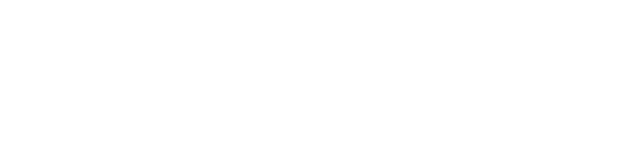
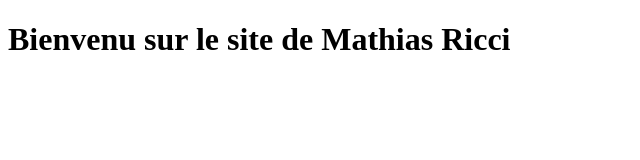
Before and after one commit to MathiasRicci/MathiasRicci.github.io, a plain HTML site: page index.html in a window 1280 px wide. Shown: the whole page, without its empty margins (0-640 px from the left). Drawn offline with Linux system fonts and the light colour scheme.

Commit message:
Titre d'accueil

```diff
--- a/index.html
+++ b/index.html
@@ -6,5 +6,7 @@
     <meta name="viewport" content="width=device-width, initial-scale=1.0" />
     <title>Mathias Ricci</title>
   </head>
-  <body></body>
+  <body>
+    <h1>Bienvenu sur le site de Mathias Ricci</h1>
+  </body>
 </html>
```
